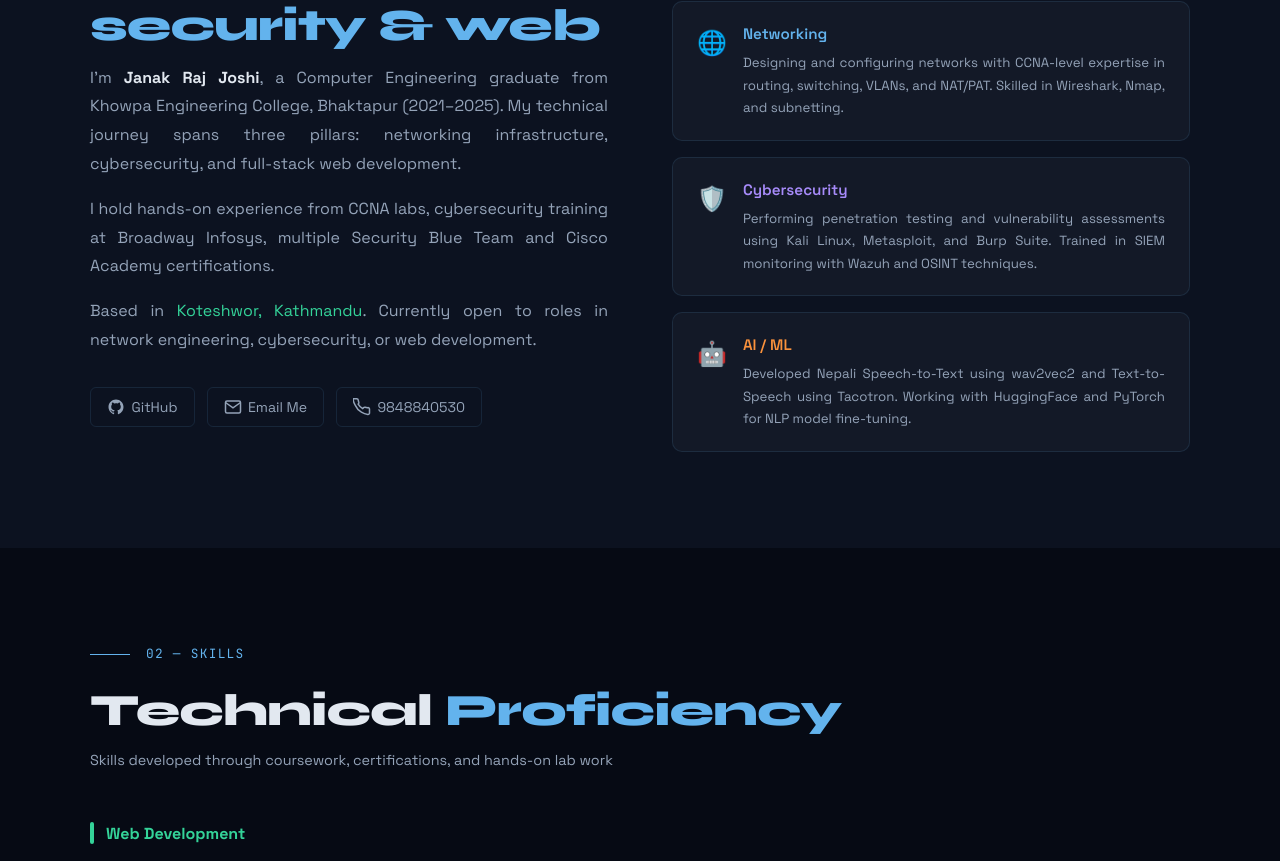
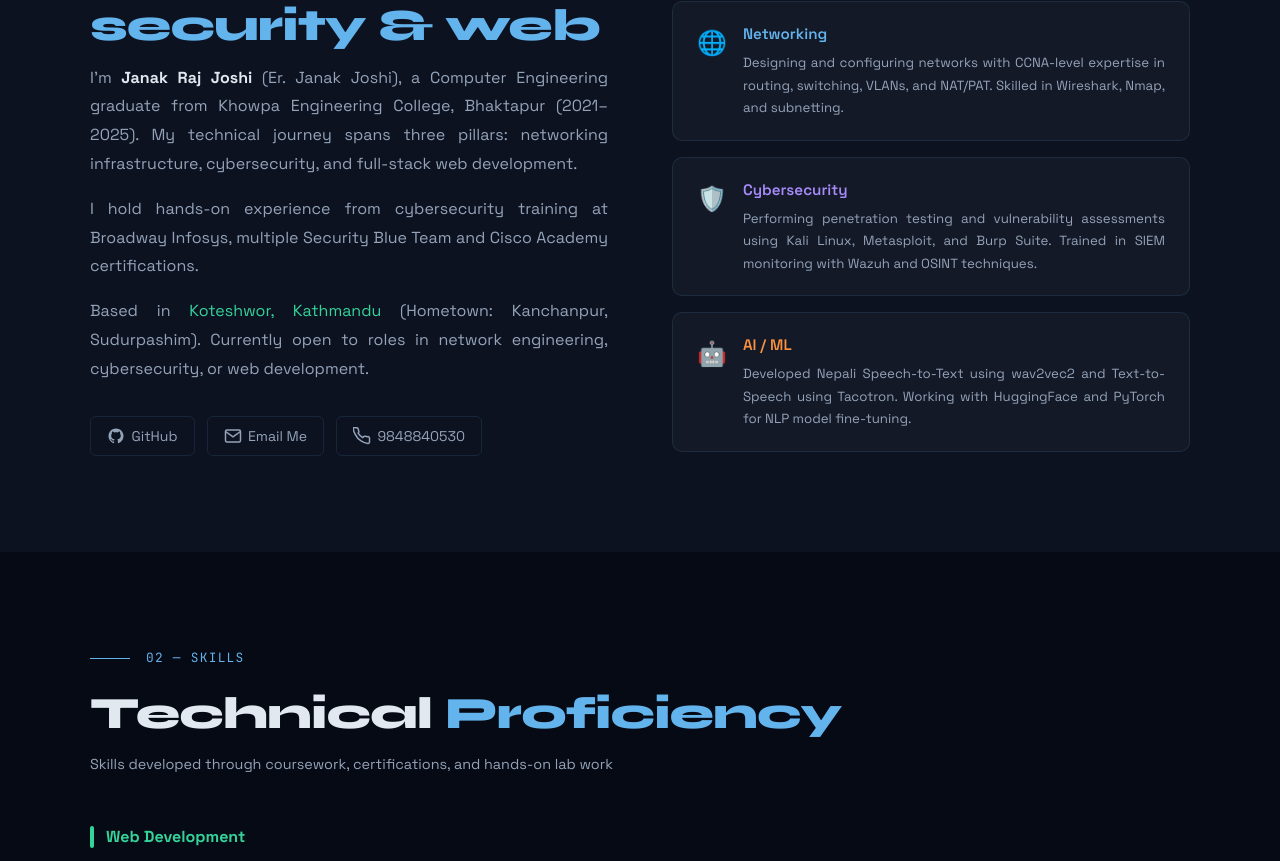
Before and after one commit to Janak-Joshi6789/myportfolio, a React (Vite) app: page / in a window 1280 px wide. Shown: the part 1091-1952 px from the top of the page. Built offline with nearby package versions, Linux system fonts and the light colour scheme.

Commit message:
fix about for indexing

```diff
--- a/src/sections/About.jsx
+++ b/src/sections/About.jsx
@@ -14,16 +14,16 @@ export default function About() {
             </h2>
             <div className="about-paras">
               <p>
-                I'm <strong>Janak Raj Joshi</strong>, a Computer Engineering graduate from
+                I'm <strong>Janak Raj Joshi</strong> (Er. Janak Joshi), a Computer Engineering graduate from
                 Khowpa Engineering College, Bhaktapur (2021–2025). My technical journey spans
                 three pillars: networking infrastructure, cybersecurity, and full-stack web development.
               </p>
               <p>
-                I hold hands-on experience from CCNA labs, cybersecurity training at Broadway Infosys,
+                I hold hands-on experience from cybersecurity training at Broadway Infosys,
                 multiple Security Blue Team and Cisco Academy certifications.
               </p>
               <p>
-                Based in <span className="text-accent2">Koteshwor, Kathmandu</span>. Currently
+                Based in <span className="text-accent2">Koteshwor, Kathmandu</span> (Hometown: Kanchanpur, Sudurpashim). Currently
                 open to roles in network engineering, cybersecurity, or web development.
               </p>
             </div>
```
